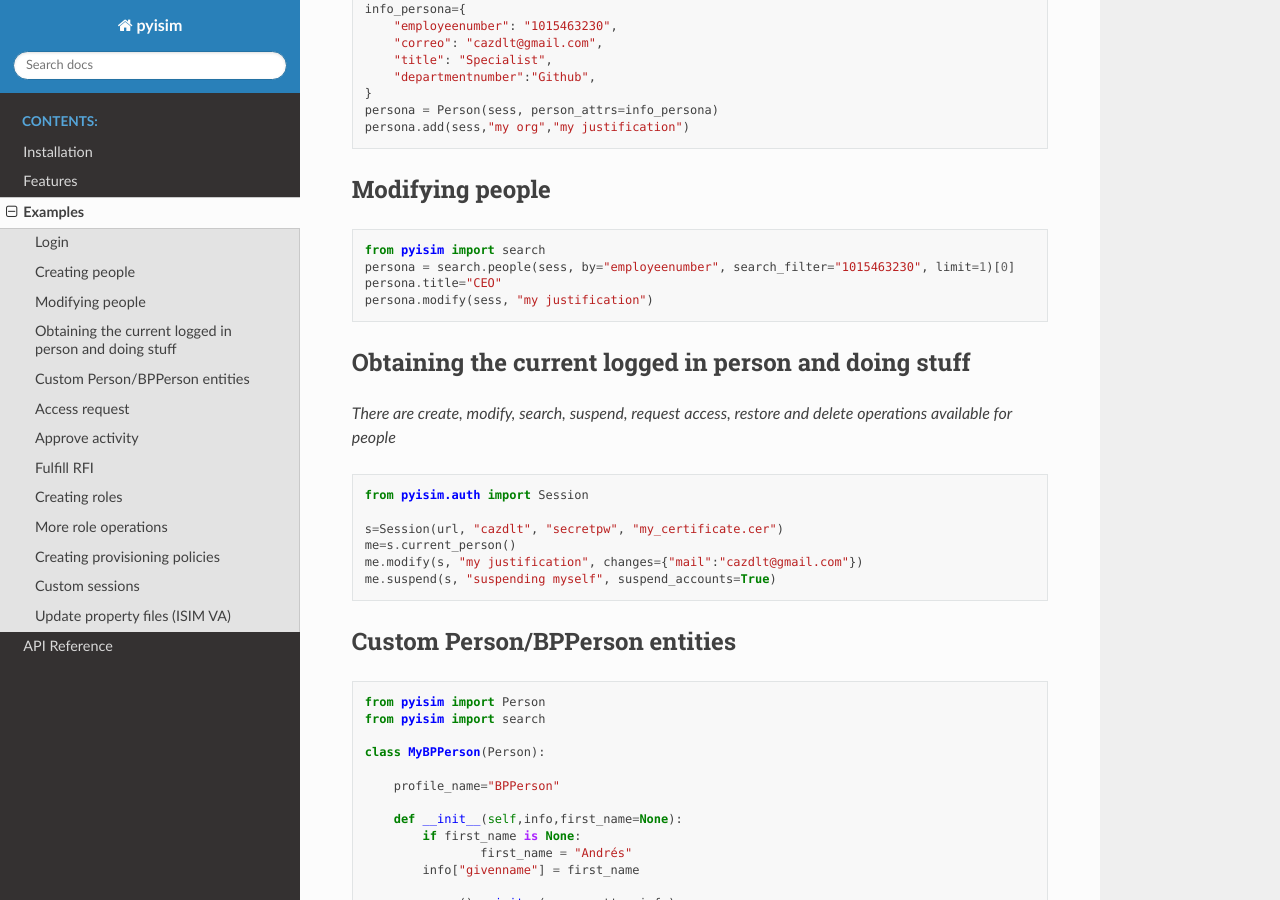
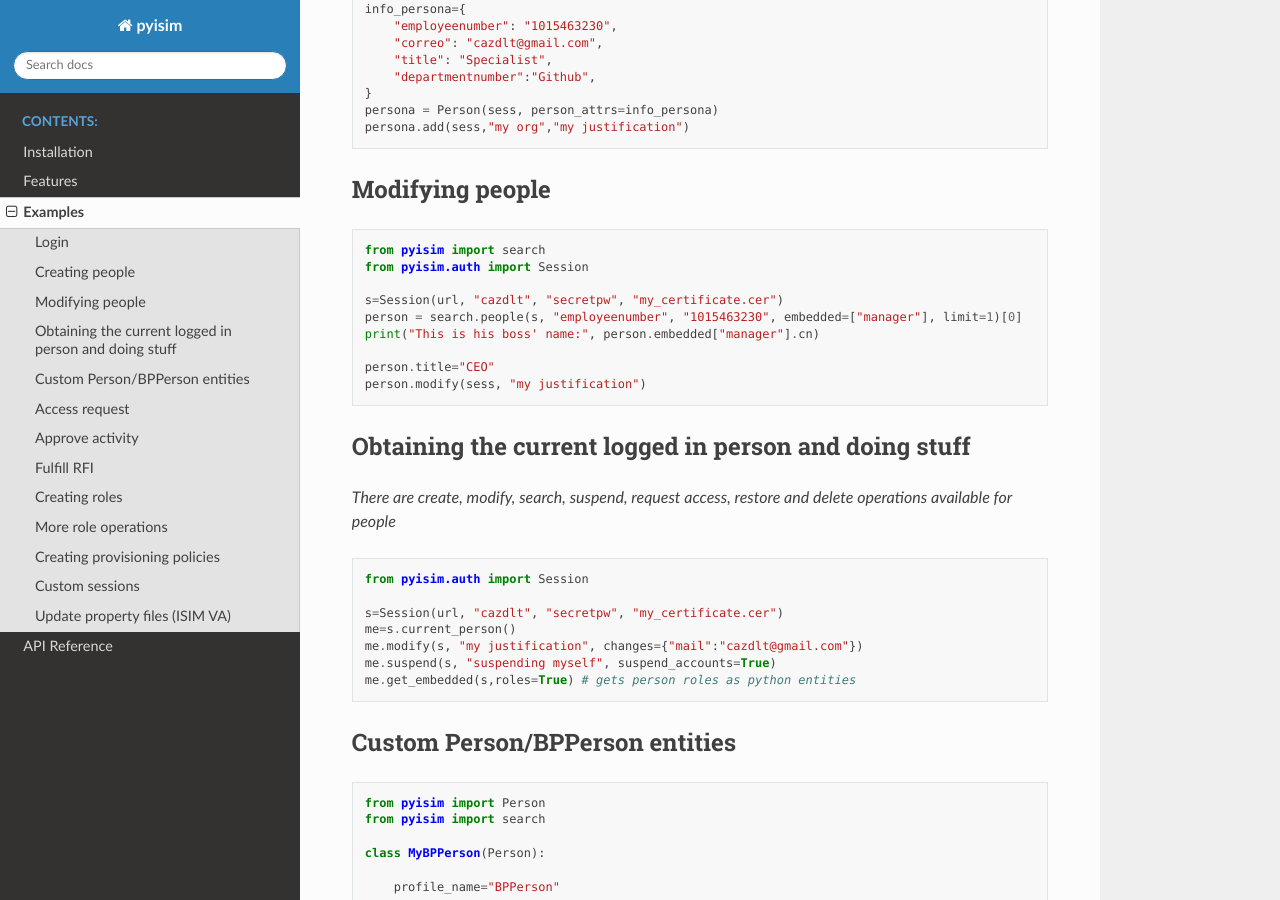
Before and after one commit to cazdlt/pyisim, a Sphinx documentation site: the page built from docs/source/examples.rst, in a window 1280 px wide and 900 px high, scrolled down 548 px. Built offline with Sphinx 7.4.7 and the Read the Docs theme 2.0.0, drawn with Linux system fonts in a browser that asks for light colours.

Commit message:
DN Lookup for Person entities

```diff
--- a/docs/source/examples.rst
+++ b/docs/source/examples.rst
@@ -40,9 +40,15 @@ Modifying people
 .. code:: py
 
     from pyisim import search
-    persona = search.people(sess, by="employeenumber", search_filter="1015463230", limit=1)[0]
-    persona.title="CEO"
-    persona.modify(sess, "my justification")
+    from pyisim.auth import Session
+
+    s=Session(url, "cazdlt", "secretpw", "my_certificate.cer")
+    person = search.people(s, "employeenumber", "1015463230", embedded=["manager"], limit=1)[0]
+    print("This is his boss' name:", person.embedded["manager"].cn)
+
+    person.title="CEO"
+    person.modify(sess, "my justification")
+
 
 
 Obtaining the current logged in person and doing stuff
@@ -58,6 +64,7 @@ Obtaining the current logged in person and doing stuff
     me=s.current_person()
     me.modify(s, "my justification", changes={"mail":"cazdlt@gmail.com"})
     me.suspend(s, "suspending myself", suspend_accounts=True)
+    me.get_embedded(s,roles=True) # gets person roles as python entities
 
 Custom Person/BPPerson entities
 ----------------------------------------
--- a/docs/source/features.rst
+++ b/docs/source/features.rst
@@ -19,7 +19,7 @@ clearly also available.
 +---------------------------+--------+-----------+-----+--------+---------+---------+-----------------+
 |    Entities\Operations    | Search |   Lookup  | Add | Delete | Suspend | Restore |      Modify     |
 +===========================+========+===========+=====+========+=========+=========+=================+
-|           People          |    ✓   |           |  ✓  |    ✓   |    ✓    |    ✓    |        ✓        |
+|           People          |    ✓   |     ✓     |  ✓  |    ✓   |    ✓    |    ✓    |        ✓        |
 +---------------------------+--------+-----------+-----+--------+---------+---------+-----------------+
 |       Dynamic Roles       |    ✓   |     ✓     |  ✓  |    ✓   |         |         |        ✓        |
 +---------------------------+--------+-----------+-----+--------+---------+---------+-----------------+
```
Also changed, not shown: HISTORY.md (+1 -0 lines), README.md (+4 -5 lines), 4 other files.
